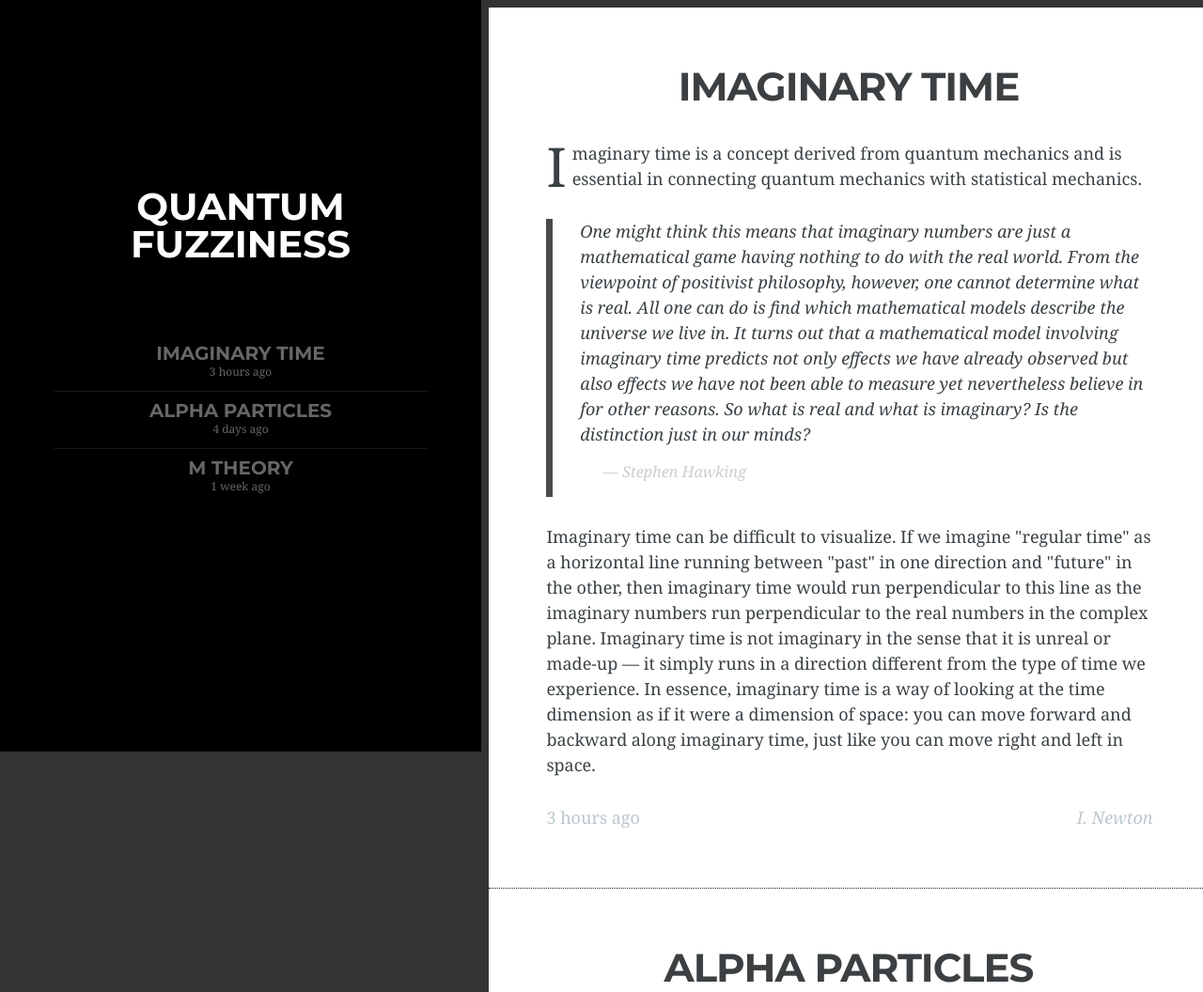
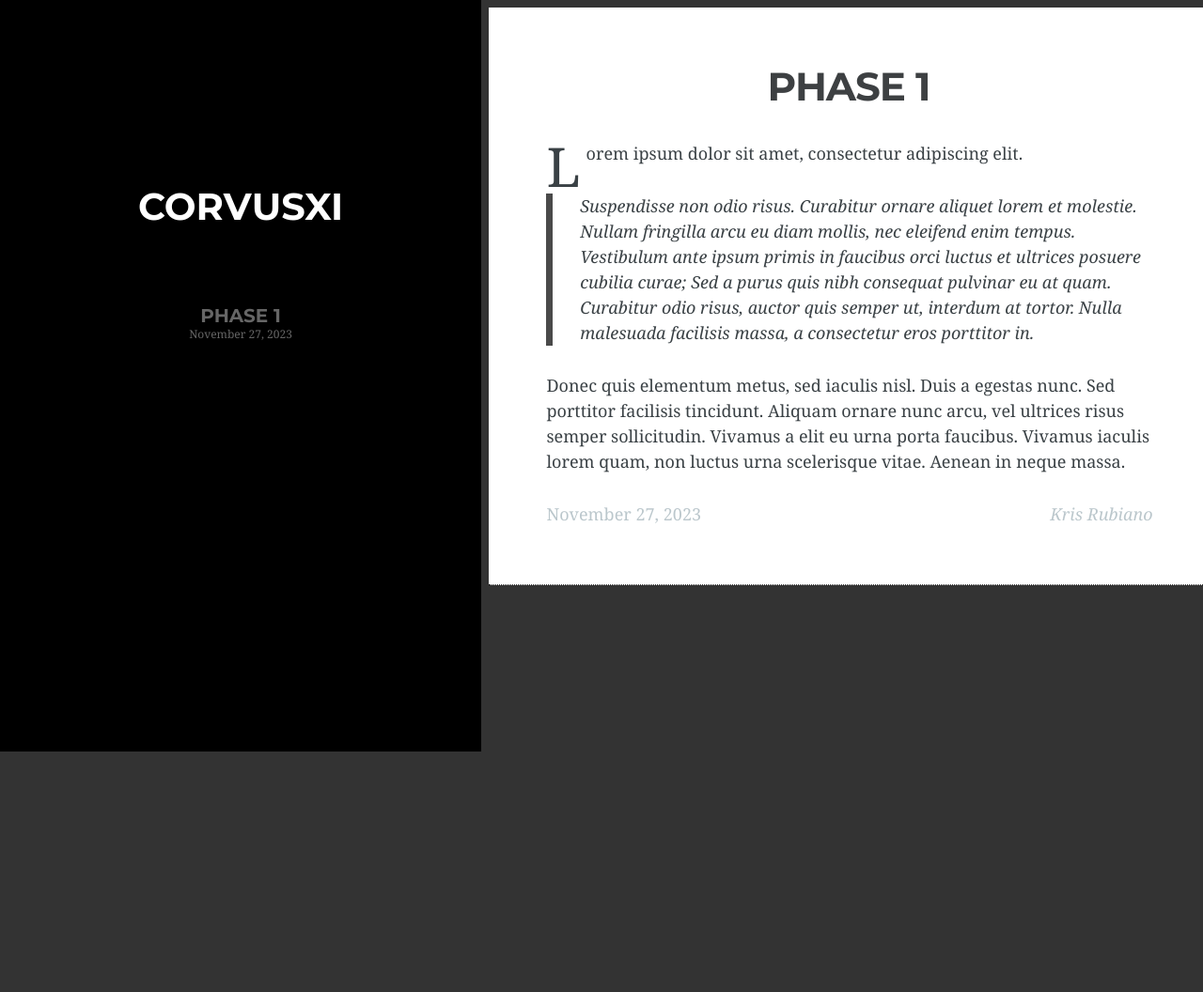
Before and after one commit to corvusxi/corvusxi.github.io, a plain HTML site: page index.html in a window 1280 px wide. Shown: the top 1056 px of the page at 94% size. After the commit the page ends 808 px from the top, so only its background shows below. Drawn offline with Linux system fonts and the light colour scheme; a web font is replaced by a local one.

Commit message:
Revising HTML

```diff
--- a/index.html
+++ b/index.html
@@ -1,33 +1,19 @@
 <html>
 <head>
 <title>corvusxi</title>
-   <link rel="stylesheet" href="styles.css">
+<link rel="stylesheet" href="styles.css">
 </head>
 
 <body>
 <nav>
   <div class="centre">
-    <h4>Quantum Fuzziness</h4>
+    <h4>corvusxi</h4>
     <ul class="clearfix">
       <li>
         <h3>
-          <a href="#">Imaginary Time</a>
+          <a href="#">Phase 1</a>
         </h3>
-        <div class="date">3 hours ago</div>
-      </li>
-
-      <li>
-        <h3>
-          <a href="#">Alpha Particles</a>
-        </h3>
-        <div class="date">4 days ago</div>
-      </li>
-
-      <li>
-        <h3>
-          <a href="#">M Theory</a>
-        </h3>
-        <div class="date">1 week ago</div>
+        <div class="date">November 27, 2023</div>
       </li>
 
     </ul>
@@ -36,59 +22,20 @@
 
 <main>
 
-  <article>
+<article>
 
-    <h2>Imaginary Time</h2>
+<h2>Phase 1</h2>
 
+<p>Lorem ipsum dolor sit amet, consectetur adipiscing elit.</p>
 
-    <p>Imaginary time is a concept derived from quantum mechanics and is essential in connecting quantum mechanics with statistical mechanics.</p>
+<blockquote>Suspendisse non odio risus. Curabitur ornare aliquet lorem et molestie. Nullam fringilla arcu eu diam mollis, nec eleifend enim tempus. Vestibulum ante ipsum primis in faucibus orci luctus et ultrices posuere cubilia curae; Sed a purus quis nibh consequat pulvinar eu at quam. Curabitur odio risus, auctor quis semper ut, interdum at tortor. Nulla malesuada facilisis massa, a consectetur eros porttitor in.</blockquote>
 
+<p>Donec quis elementum metus, sed iaculis nisl. Duis a egestas nunc. Sed porttitor facilisis tincidunt. Aliquam ornare nunc arcu, vel ultrices risus semper sollicitudin. Vivamus a elit eu urna porta faucibus. Vivamus iaculis lorem quam, non luctus urna scelerisque vitae. Aenean in neque massa. </p>
 
-    <blockquote>One might think this means that imaginary numbers are just a mathematical game having nothing to do with the real world. From the viewpoint of positivist philosophy, however, one cannot determine what is real. All one can do is find which mathematical models describe the universe we live in. It turns out that a mathematical model involving imaginary time predicts not only effects we have already observed but also effects we have not been able to measure yet nevertheless believe in for other reasons. So what is real and what is imaginary? Is the distinction just in our minds?<br><small>Stephen Hawking</small></blockquote>
-
-    <p>
-      Imaginary time can be difficult to visualize. If we imagine "regular time" as a horizontal line running between "past" in one direction and "future" in the other, then imaginary time would run perpendicular to this line as the imaginary numbers run perpendicular to the real numbers in the complex plane. Imaginary time is not imaginary in the sense that it is unreal or made-up — it simply runs in a direction different from the type of time we experience. In essence, imaginary time is a way of looking at the time dimension as if it were a dimension of space: you can move forward and backward along imaginary time, just like you can move right and left in space.</p>
-
-
-    <p class="post-end clearfix">3 hours ago<span>I. Newton</span></p>
-
-  </div>
+<p class="post-end clearfix">November 27, 2023<span>Kris Rubiano</span></p>
+</div>
 </article>
 
-
-
-<article>
-  <h2>Alpha Particles</h2>
-
-  <p>An alpha particle is a particle made up of two protons and two neutrons. Since this configuration is similar to that of a helium nucleus, it’s often referred to as a helium nucleus. The term is commonly used in nuclear physics, and is one of the three particles commonly emitted during a radioactive decay, i.e., alpha, beta, and gamma particles.</p>
-
-  <p>Alpha particles gained prominence during the early days of particle physics when scientists used them as projectiles to bombard certain targets. One of the most widely celebrated experiments that made use of alpha particles was that of Ernest Rutherford’s that led to the discovery of the atom’s structure.</p>
-
-  <p>Using alpha particles as projectiles and gold foils as targets, Rutherford was able to come to the conclusion that atoms were made up of very dense positively charged cores with the much lighter negatively-charged electrons orbiting around it. His conclusion was based on the observation that the trajectories of the alpha particles were slightly deviated (as expected) at most times but in rare instances bounced off like ping-pong balls thrown against a wall.</p>
-
-
-  <p class="post-end clearfix">4 days ago<span>L. Boltzmann</span></p>
-</article>
-
-<article>
-  <h2>M Theory</h2>
-
-
-
-  <p>In theoretical physics, M-theory is an extension of string theory in which 11 dimensions of spacetime are identified as 7 higher-dimensions plus the 4 common dimensions (11D st = 7 hd + 4D). Proponents believe that the 11-dimensional theory unites all five 10 dimensional string theories (10D st = 6 hd + 4D) and supersedes them. Though a full description of the theory is not known, the low-entropy dynamics are known to be supergravity interacting with 2- and 5-dimensional membranes.</p>
-
-  <p>This idea is the unique supersymmetric theory in 11 dimensions (11D), with its low-entropy matter content and interactions fully determined, and can be obtained as the strong coupling limit of type IIA string theory because a new dimension of space emerges as the coupling constant increases.</p>
-
-  <p><img src="https://upload.wikimedia.org/wikipedia/commons/thumb/f/f3/Calabi_yau.jpg/230px-Calabi_yau.jpg"></p>
-
-  <p>Drawing on the work of a number of string theorists (including Ashoke Sen, Chris Hull, Paul Townsend, Michael Duff and John Schwarz), Edward Witten of the Institute for Advanced Study suggested its existence at a conference at USC in 1995, and used M-theory to explain a number of previously observed dualities, initiating a flurry of new research in string theory called the second superstring revolution.</p>
-
-  <p>In the early 1990s, it was shown that the various superstring theories were related by dualities which allow the description of an object in one super string theory to be related to the description of a different object in another super string theory. These relationships imply that each of the super string theories is a different aspect of a single underlying theory, proposed by Witten, and named "M-theory".</p>
-
-
-  <p class="post-end clearfix">1 week ago<span>M. Planck</span></p>
-
-</article>
 </main>
 </body>
 </html>
```
